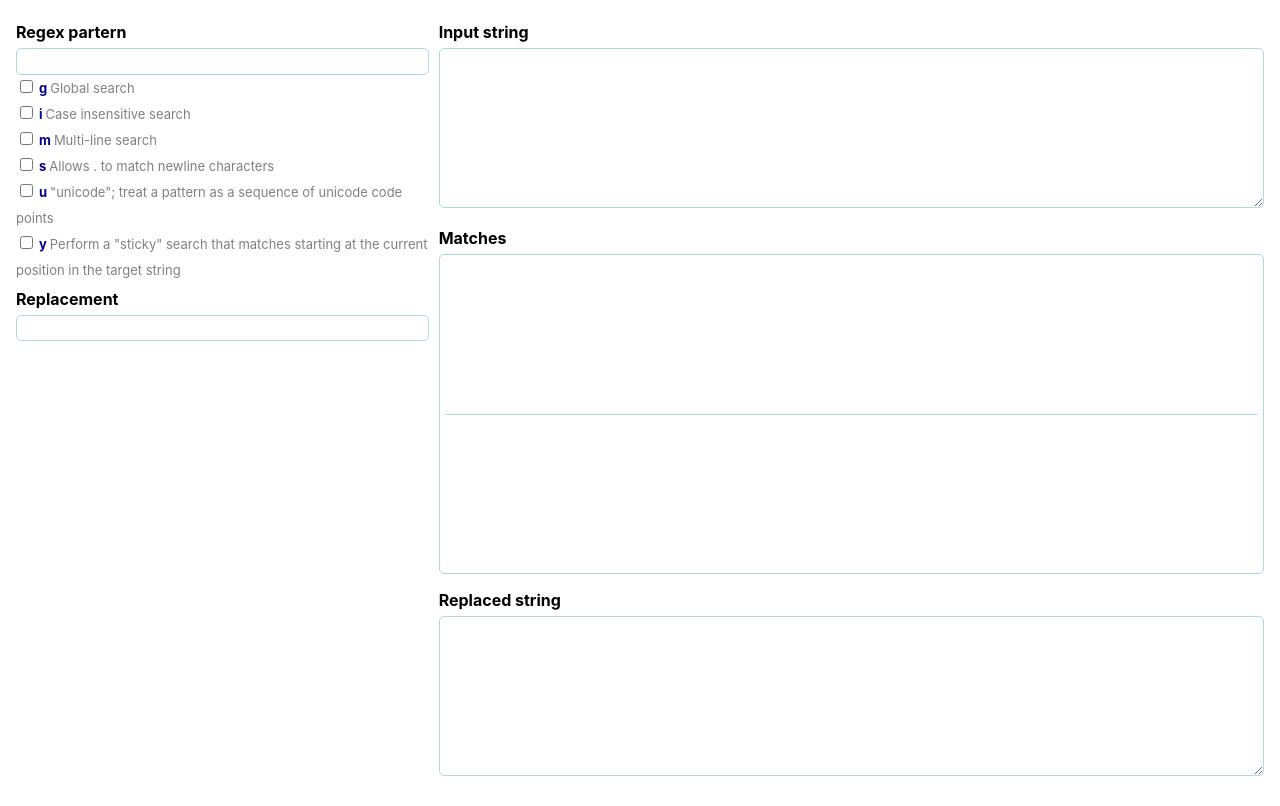
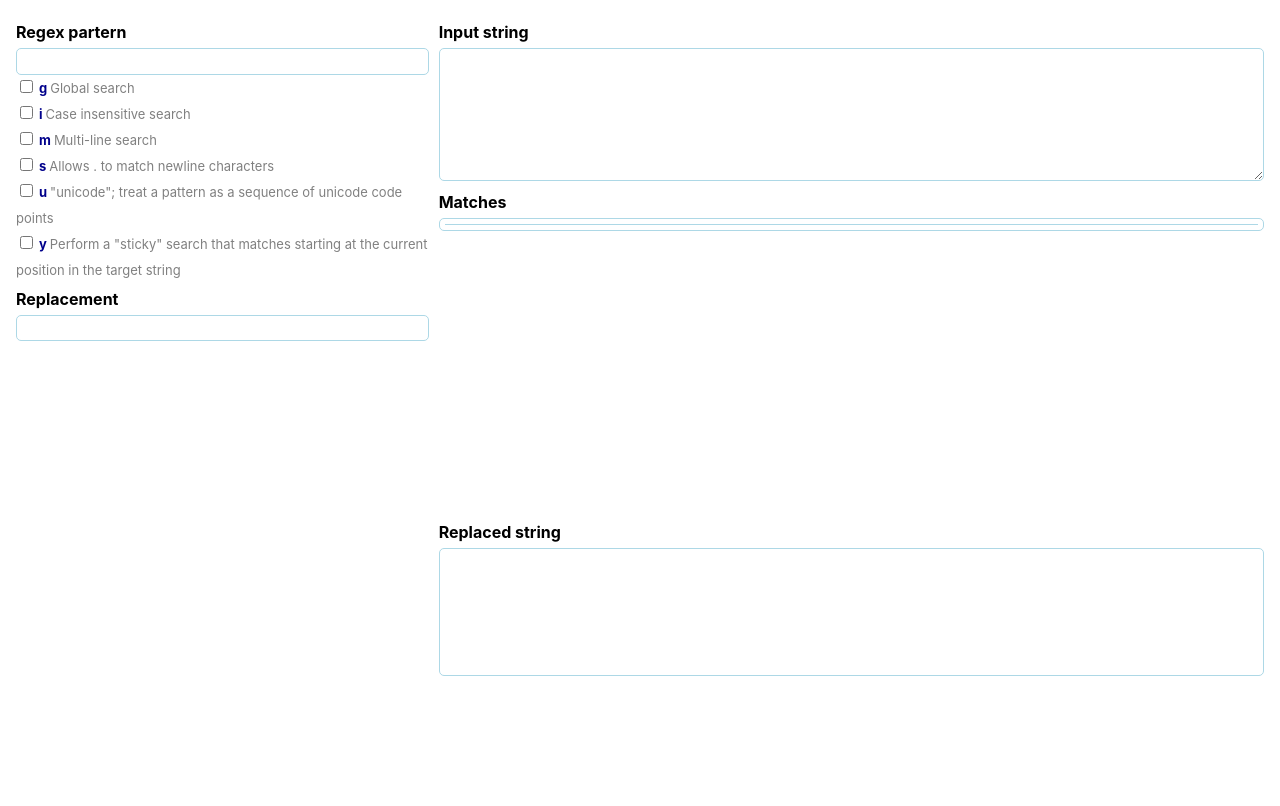
Before and after one commit to hoaftq/dev-utilities, a React (Create React App) app: page / in a window 1280 px wide. Built offline with nearby package versions, Linux system fonts and the light colour scheme.

Commit message:
Developing regex feature

```diff
--- a/src/regex/Regex.css
+++ b/src/regex/Regex.css
@@ -6,12 +6,27 @@
     margin: 1em;
 }
 
+.input-string {
+    height: 160px;
+    margin-bottom: 10px;
+}
+
+.matched-content-1 {
+    min-height: 320px;
+    margin-bottom: 10px;
+}
+
+.replaced-string {
+    height: 160px;
+}
+
 .content {
     width: 100%;
-    height: 160px;
     border: 1px solid lightblue;
     border-radius: 5px;
-    margin-bottom: 10px;
+    padding: 5px;
+    overflow-wrap: break-word;
+    word-break: break-all;
 }
 
 .content:focus {
@@ -36,6 +51,7 @@ label {
 
 .title {
     font-weight: bold;
+    /* line-height: 2em; */
 }
 
 .options {
@@ -72,7 +88,11 @@ label {
     outline: 2px solid blue;
 }
 
+.group-title {
+    font-size: small;
+    margin-right: 1em;
+}
+
 .group-info {
-    font-weight: bold;
     color: blueviolet;
 }
--- a/src/regex/Regex.js
+++ b/src/regex/Regex.js
@@ -7,53 +7,46 @@ export class Regex extends React.Component {
         super();
 
         this.state = {
+            regex: null,
             inputString: "",
-            regex: null,
-            replacedString: ""
+            replacement: ""
         }
 
-        this.handlePatternChange = this.handlePatternChange.bind(this);
+        this.handleRegexChange = this.handleRegexChange.bind(this);
         this.handleInputStringChange = this.handleInputStringChange.bind(this);
         this.handleReplacementChange = this.handleReplacementChange.bind(this);
     }
 
-    handlePatternChange(reg) {
-        this.setState({ regex: reg });
+    handleRegexChange(regex) {
+        this.setState({ regex });
     }
 
-    handleInputStringChange(e) {
-        this.setState({ inputString: e.target.value });
+    handleInputStringChange(inputString) {
+        this.setState({ inputString });
     }
 
     handleReplacementChange(replacement) {
-        const { regex, inputString } = this.state;
-        if (regex && inputString) {
-            const replacedString = inputString.replace(regex, replacement);
-            this.setState({
-                replacedString
-            });
-        }
+        this.setState({ replacement });
     }
 
     render() {
+        const { regex, inputString, replacement } = this.state;
         return (
             <div className="regex">
                 <div>
-                    <RegexPattern onChange={this.handlePatternChange} />
+                    <RegexPattern onChange={this.handleRegexChange} />
                     <Replacement onChange={this.handleReplacementChange} />
                 </div>
                 <div>
-                    <label className="title">Input string</label>
-                    <textarea type="text"
-                        className="content"
-                        name="inputString"
-                        onChange={this.handleInputStringChange}></textarea>
-                    <label className="title">Matches</label>
-                    <div className="content" style={{ border: '1px solid lightblue', padding: 5, height: 320 }}>
-                        <MatchedContent inputString={this.state.inputString} regex={this.state.regex} />
+                    <div className="input-string">
+                        <InputString onChange={this.handleInputStringChange} />
                     </div>
-                    <label className="title">Replaced string</label>
-                    <textarea type="text" className="content" readOnly={true} value={this.state.replacedString}></textarea>
+                    <div className="matched-content-1">
+                        <MatchedContent regex={regex} inputString={inputString} />
+                    </div>
+                    <div className="replaced-string">
+                        <ReplacedContent regex={regex} inputString={inputString} replacement={replacement} />
+                    </div>
                 </div>
             </div>
         );
@@ -177,6 +170,19 @@ class Replacement extends React.Component {
     }
 }
 
+function InputString(props) {
+    return (
+        <div style={{ height: '100%' }}>
+            <label className="title" style={{ height: '2em', lineHeight: '2em' }}>Input string</label>
+            <textarea type="text"
+                className="content"
+                name="inputString"
+                style={{ height: 'calc(100% - 2em)' }}
+                onChange={(e) => props.onChange(e.target.value)}></textarea>
+        </div>
+    );
+}
+
 class MatchedContent extends React.Component {
     constructor(props) {
         super(props);
@@ -224,13 +230,15 @@ class MatchedContent extends React.Component {
             groupContent = (
                 <div>
                     <div style={{ marginBottom: 5 }}>
-                        Match: <span className="group-info">{match}</span>
+                        <span className="group-title">Match:</span>
+                        <span className="group-info">{match}</span>
                     </div>
                     <div style={{ marginBottom: 5 }}>
-                        Range: <span className="group-info">{index}</span> - <span className="group-info">{index + match?.length}</span>
+                        <span className="group-title">Range:</span>
+                        <span className="group-info">{index}</span> - <span className="group-info">{index + match?.length}</span>
                     </div>
                     <div style={{ marginBottom: 5 }}>
-                        Groups:
+                        <span className="group-title">Groups:</span>
                         <ul style={{ display: 'inline-block' }}>
                             {groups.map(g => <li className="group-info" style={{ display: "inline-block", marginRight: 10 }}>{g}</li>)}
                         </ul>
@@ -239,16 +247,38 @@ class MatchedContent extends React.Component {
         };
 
         return (
-            <div style={{ width: '100%', height: '100%' }}>
-                <div className="matched-content" style={{ height: '50%' }}>
-                    {contents}
-                </div>
-
-                <div style={{ height: '50%', borderTop: '1px solid lightblue' }}>
-                    {groupContent}
+            <div style={{ height: '100%' }}>
+                <div className="title" style={{ height: '2em', lineHeight: '2em' }}>Matches</div>
+                <div className="content" style={{ height: 'calc(100% - 2em)' }}>
+                    <div className="matched-content" style={{ height: '50%' }}>
+                        {contents}
+                    </div>
+                    <div style={{ height: '50%', borderTop: '1px solid lightblue' }}>
+                        {groupContent}
+                    </div>
                 </div>
             </div>
         );
     }
+}
 
+class ReplacedContent extends React.Component {
+    constructor(props) {
+        super(props);
+    }
+
+    render() {
+        const { regex, inputString, replacement } = this.props;
+        let replacedString = "";
+        if (regex && inputString) {
+            replacedString = inputString.replace(regex, replacement);
+        }
+
+        return (
+            <div style={{ height: '100%' }}>
+                <div className="title" style={{ height: '2em', lineHeight: '2em' }}>Replaced string</div>
+                <div className="content" style={{ height: 'calc(100% - 2em)', overflowY: 'auto' }}>{replacedString}</div>
+            </div>
+        );
+    }
 }
```
